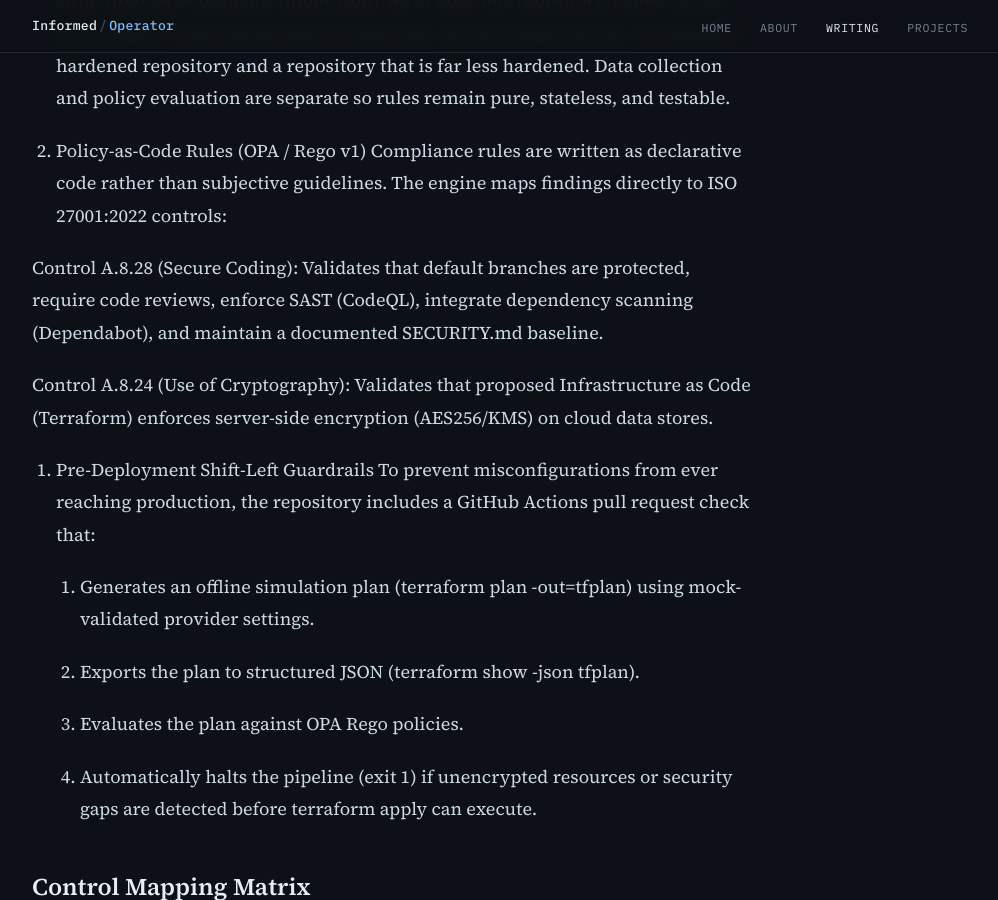
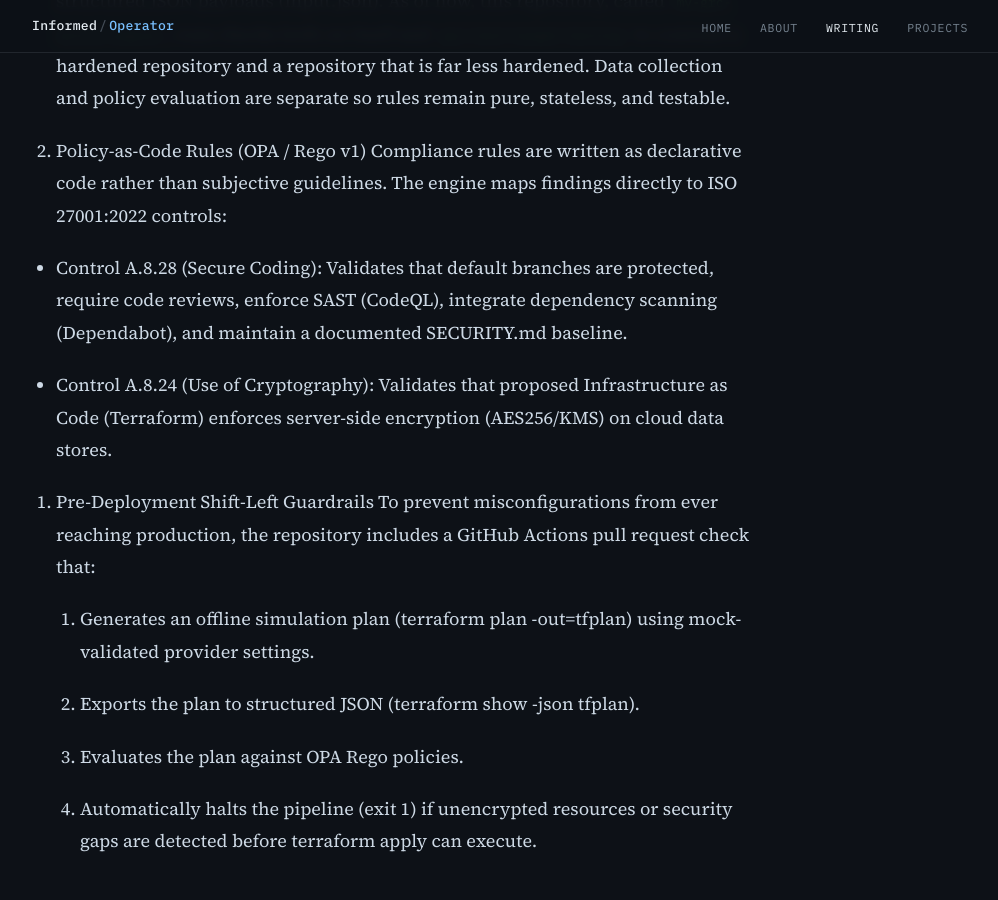
Before and after one commit to informed-operator/informed-operator-site, a Jekyll site: the page built from _posts/2026-10-13-iso27001-grc-engine.md, in a window 1280 px wide and 900 px high, scrolled down 2491 px. Shown: the whole window, without its empty margins (140-1138 px from the left). Built offline with Jekyll 4.4.1, drawn with Linux system fonts in a browser that asks for light colours.

Commit message:
unordered list

```diff
--- a/_posts/2026-10-13-iso27001-grc-engine.md
+++ b/_posts/2026-10-13-iso27001-grc-engine.md
@@ -28,9 +28,9 @@ Instead of trusting self-reported documentation (which can become outdated), the
 2. Policy-as-Code Rules (OPA / Rego v1)
 Compliance rules are written as declarative code rather than subjective guidelines. The engine maps findings directly to ISO 27001:2022 controls:
 
-Control A.8.28 (Secure Coding): Validates that default branches are protected, require code reviews, enforce SAST (CodeQL), integrate dependency scanning (Dependabot), and maintain a documented SECURITY.md baseline.
+- Control A.8.28 (Secure Coding): Validates that default branches are protected, require code reviews, enforce SAST (CodeQL), integrate dependency scanning (Dependabot), and maintain a documented SECURITY.md baseline.
 
-Control A.8.24 (Use of Cryptography): Validates that proposed Infrastructure as Code (Terraform) enforces server-side encryption (AES256/KMS) on cloud data stores.
+- Control A.8.24 (Use of Cryptography): Validates that proposed Infrastructure as Code (Terraform) enforces server-side encryption (AES256/KMS) on cloud data stores.
 
 3. Pre-Deployment Shift-Left Guardrails
 To prevent misconfigurations from ever reaching production, the repository includes a GitHub Actions pull request check that:
```
